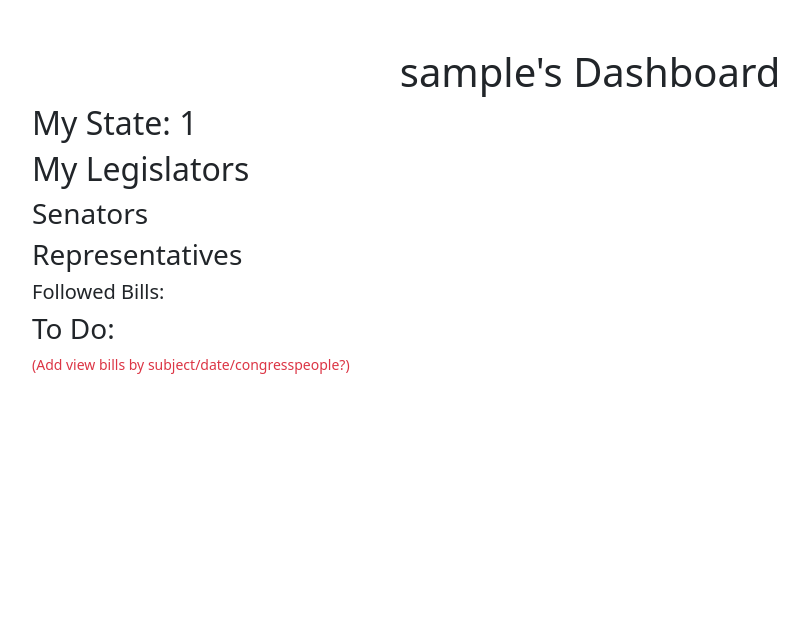
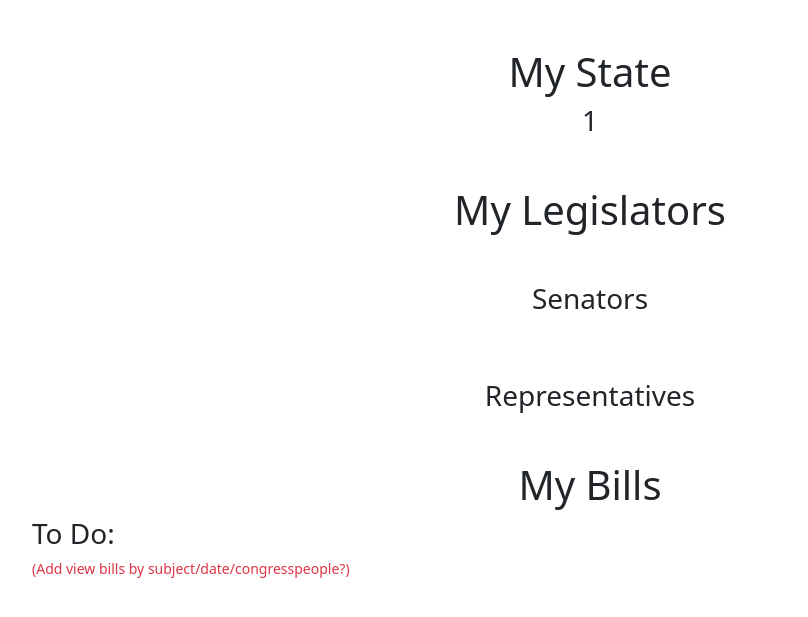
Before and after one commit to erikamanning/blz, a Flask app: page /dashboard in a window 1280 px wide. Shown: the part 56-673 px from the top of the page, without its empty margins (50-858 px from the left). Run offline with Flask 2, Linux system fonts and the light colour scheme; the visitor is signed in with stand-in values (Sample User, id 1); data comes from the database, SQL or seed files in the repository; data that the repository does not hold is empty; parts of the project's set-up code (start-up, migrations or seed data) failed here and were passed over; some libraries are stand-ins or nearby versions.

Commit message:
fixed broken images issue and heavily updated Dashboard UI and other pages UI

```diff
--- a/app.py
+++ b/app.py
@@ -14,9 +14,9 @@ from sqlalchemy import and_
 
 
 # current session of US Congress
-CURRENT_SESSION = '116'
+CURRENT_SESSION = '117'
 CURRENT_USER = 'user_id'
-
+MEMBER_DEFAULT_IMAGE_PATH = '/static/congressmen_default.png'
 
 headers = {'X-API-Key': API_SECRET_KEY}
 
@@ -40,6 +40,8 @@ debug = DebugToolbarExtension(app)
 def add_user_to_g():
 
     """If we're logged in, add curr user to Flask global."""
+
+    g.member_default_image_path = MEMBER_DEFAULT_IMAGE_PATH
 
     if CURRENT_USER in session:
         g.user = User.query.get(session[CURRENT_USER])
@@ -101,7 +103,7 @@ def view_bills():
         session_id=request.args['session']
         filter_args.append(Bill.congress == session_id)
     else:
-        session_id='116'
+        session_id=CURRENT_SESSION
         filter_args.append(Bill.congress == session_id)
 
     #start date/ end date
@@ -228,8 +230,8 @@ def show_homepage():
 
         if user.state_id:
 
-            senators = Member.query.filter(Member.state_id==user.state_id, Member.position_code=='Sen.').order_by(Member.last_name).all()
-            representatives = Member.query.filter(Member.state_id==user.state_id, Member.position_code=='Rep.').order_by(Member.last_name).all()
+            senators = Member.query.filter(Member.state_id==user.state_id, Member.position_code=='Sen.', Member.in_office==True).order_by(Member.last_name).all()
+            representatives = Member.query.filter(Member.state_id==user.state_id, Member.position_code=='Rep.', Member.in_office==True).order_by(Member.last_name).all()
             legislators = {'s':senators, 'r':representatives}
 
             return render_template('user/dashboard.html', user=user, bills=user.followed_bills, legislators=legislators)
--- a/forms.py
+++ b/forms.py
@@ -2,19 +2,18 @@ from flask_wtf import FlaskForm
 from wtforms import StringField, FloatField, BooleanField, IntegerField, RadioField, SelectField, PasswordField, DateField
 from wtforms.validators import InputRequired, Email, Optional, URL, NumberRange
 from wtforms.fields.html5 import EmailField
-
+CURRENT_SESSION = '117'
 
 class BillForm(FlaskForm):
 
     policy_area = SelectField('Subject', validate_choice=False,render_kw={'class':'form-control'})
-    session = SelectField('Session', validate_choice=False, default = '116',render_kw={'class':'form-control'})
+    session = SelectField('Session', validate_choice=False, default = CURRENT_SESSION,render_kw={'class':'form-control'})
 
 class LegislatorForm(FlaskForm):
 
     chamber = SelectField('Chamber', validate_choice=False, render_kw={'class':'form-control'}, choices=[(0,'Any Chamber'),('Sen.',"Senate"),('Rep.', 'House')])
     state = SelectField('State', validate_choice=False, render_kw={'class':'form-control'}, choices=[(0,'Any State')])
     party = SelectField('Party', validate_choice=False, render_kw={'class':'form-control'}, choices=[(0,'Any Party')])
-    # session = SelectField('Session', validate_choice=False, default = '116',render_kw={'class':'form-control'})
 
 class SignupForm(FlaskForm):
 
--- a/get_sessions.py
+++ b/get_sessions.py
@@ -1,12 +1,10 @@
-from app import db, headers
+from app import db, headers, CURRENT_SESSION
 from models import Session
 import requests
 
-CURRENT_SESSION = 116
-
 sessions = []
 
-for x in range(103,CURRENT_SESSION+1):
+for x in range(103,int(CURRENT_SESSION)+1):
 
     new_session = Session(id=x)
     sessions.append(new_session)
--- a/static/app.js
+++ b/static/app.js
@@ -52,8 +52,31 @@
 
 // start();
 
+// src="{{legislators['r'][j].image}}"
+
+function handleImageError(image){
+
+    console.log('THISSSSSSSSS: ', this)
+
+}
 
 $(document).ready(function(){
+
+
+
+    // images = document.getElementsByTagName('img')
+
+    // setTimeout(function(){
+
+    //     for( img of images){
+
+    //         if(!img.complete){
+    //             console.log('HELLOOOo!')
+    //             img.src='https://www.startpage.com/av/proxy-image?piurl=https%3A%2F%2Fupload.wikimedia.org%2Fwikipedia%2Fcommons%2Fthumb%2F4%2F4b%2FSeal_of_the_United_States_Congress.svg%2F1200px-Seal_of_the_United_States_Congress.svg.png&sp=1610138024T619f5c322555cb24e633f46780b99fe389b1000dbb6ac1c9e5181bf85415ac79'
+    //         }
+    //     }
+
+    // },500)
 
     $billSearchForm = $('#bill-search-form');
 
--- a/templates/bills/bill_block.html
+++ b/templates/bills/bill_block.html
@@ -3,11 +3,13 @@
     {% if bills%}
 
         {%for bill in bills%}
-        <div class="card m-3">
-            <div class="card-header">
-                {{bill.bill}}
-            </div>
+
+        <div class="row justify-content-center">
+            <div class="col-9">
+                <div class="card m-3 shadow-sm">
                     <div class="card-body">
+                        <p>{{bill.bill}}</p>
+
                         {% if bill.short_title %}
                         <h5 class="card-title font-weight-bold">{{bill.short_title}}</h5>
                         {% else %}
@@ -18,10 +20,13 @@
                             <h5>Summary</h5>
                             <p>{{prune_summary(bill.summary)}}</p>
                         </div>
-                <div class="buttons">
-                    <button class="summary-button btn btn-success">View Summary</button>
-                    <a href="/bills/{{bill.id}}" class="btn btn-primary">View Bill</a>
+                        <div class="buttons mt-3">
+                            <button class="summary-button btn btn-dark"><i class="fas fa-info-circle"></i> View Details</button>
+                            <a href="/bills/{{bill.id}}" class="btn btn-light"><i class="fas fa-external-link-alt"></i> View Bill Page</a>
                         </div>
+                    </div>
+                </div>
+
             </div>
         </div>
         {% endfor %}
--- a/templates/legislators/single_legislator.html
+++ b/templates/legislators/single_legislator.html
@@ -10,7 +10,7 @@
     <div class="card mt-5 p-3">
         <div class="row justify-content-center">
             <div class="col-4">
-                <img src="{{legislator.image}}" style="width: 18rem;" class="img-thumbnail img-fluid rounded-circle" alt="...">
+                <img src="{{legislator.image}}" style="width: 18rem;" class="img-fluid rounded" alt="No Image Available" onerror='this.src="{{g.member_default_image_path}}"'>
             </div>
             <div class="col-8">
                 <div class="card-body">
--- a/templates/user/dashboard.html
+++ b/templates/user/dashboard.html
@@ -1,49 +1,68 @@
 {% extends 'base.html' %}
 
-{% block title %} Home {% endblock %}
+{% block title %} My Dashboard {% endblock %}
 
 
 {% block content %}
 
-    <h1 class="text-center mt-5"><span class="font-weight-bold">{{user.username}}'s Dashboard</u></span></h1>
-
-    <h2>My State: {{user.state_id}}</h2>
+    <div class="container mt-5">
+        <h1 class="text-center">My State</h1>
+        <h3 class="text-center">{{user.state_id}}</h3>
 
 
-    <h2>My Legislators</h2>
+        <h1 class="text-center mt-5">My Legislators</h1>
+
+
 
         {% if legislators:%}
 
-        <h3>Senators</h3>
-        <div class="row">
+            <div class="container mt-5">
+
+                <h3 class="text-center mb-3">Senators</h3>
+                <div class="row justify-content-center">
                             {% for leg in legislators['s']: %}
-                    <div class="col-6">
-                            {% include 'legislators/legi_card_sm.html'%}
+                            <div class="col-4">
+                                    {% include 'legislators/sen_card_sm.html'%}
                             </div>
                                 {% endfor %}
 
                 </div>
-        <h3>Representatives</h3>
-        <div class="row">
+            </div>
 
-            {% for leg in legislators['r']: %}
+            <div class="container mt-5">
 
-            <div class="col-6 mb-2">
-                {% include 'legislators/legi_card_sm.html'%}
+                <h3 class="text-center mb-3">Representatives</h3>
+
+                {% for i in range(0,legislators['r']|length,2): %}
+                <div class="row justify-content-center">
+
+                {% for j in range(i,i+2): %}
+
+                        {% if legislators['r']|length > j:  %}
+                        <div class="col-4 mb-2">
+                            {% include 'legislators/rep_card_sm.html'%}
+                        </div>
+                        {% else %}
+                        <!-- empty column for alignment -->
+                        <div class="col-4 mb-2">
+                        </div>
+                        {% endif %}
+
+                {% endfor %}
+
                 </div>
             {% endfor %}
             </div>
-
 
         {% else %}
 
             <p class="text-danger"><i>You must enter your state in your profile to see your legislators</i></p>
         {% endif %}
 
-    <h5>Followed Bills: </h5>
+        <h1 class="text-center mt-5">My Bills</h1>
 
         {% include 'bills/bill_block.html' %}
-
+    </div>
     <h3>To Do:</h3>
     <p class="small text-danger font-italic">(Add view bills by subject/date/congresspeople?)</p>
 
--- a/templates/user/profile.html
+++ b/templates/user/profile.html
@@ -7,7 +7,7 @@
 
 {% block content %}
 
-<h1 class="text-center mt-5"><span class="font-weight-bold">{{session['username']}}'s Profile</u></span></h1>
+<h1 class="text-center mt-5"><span class="font-weight-bold">{{g.user.username}}'s Profile</u></span></h1>
 
 
     <div class="container card m-3 p-3">
```
Also changed, not shown: get_bills.py (+5 -5 lines), get_members.py (+19 -18 lines), templates/bills/bills.html (+9 -14 lines), templates/legislators/member_block_card_version.html (+3 -6 lines), templates/legislators/rep_card_sm.html (added, +22 -0 lines), templates/legislators/sen_card_sm.html (renamed from templates/legislators/legi_card_sm.html, +4 -4 lines), static/congress_logo.jpg (added), static/congressmen_default.png (added). Lines whose indentation alone changed are shown as unchanged.
